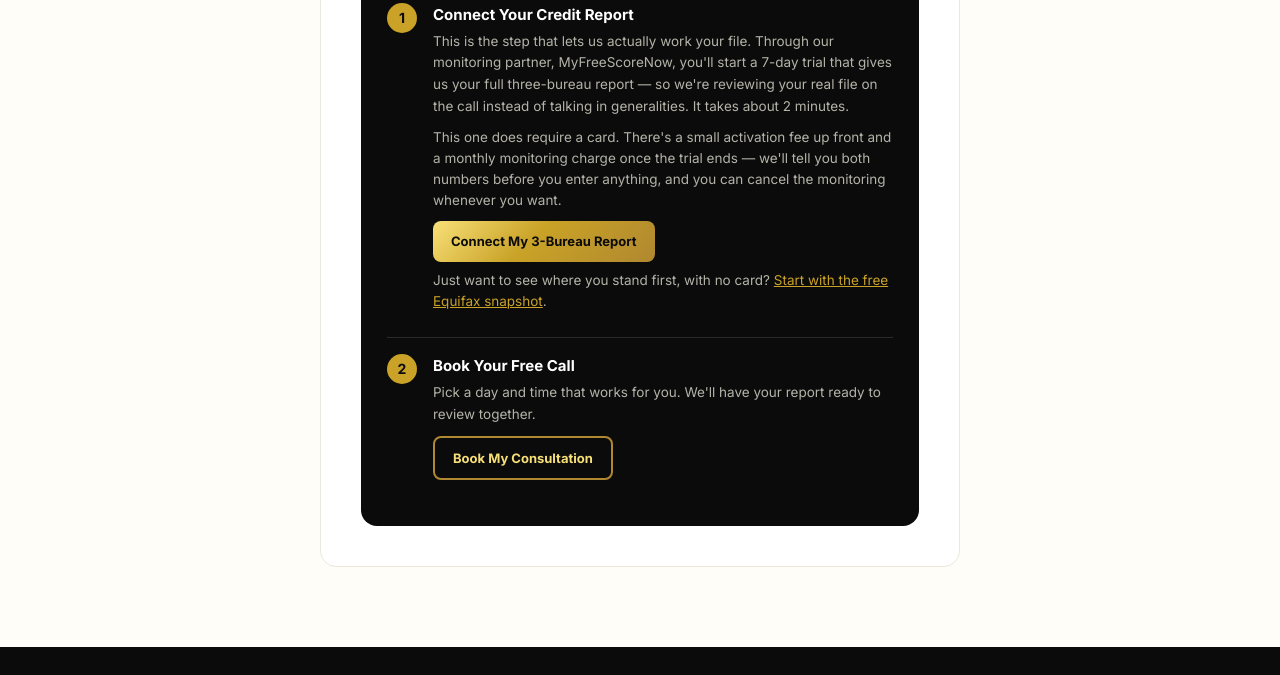
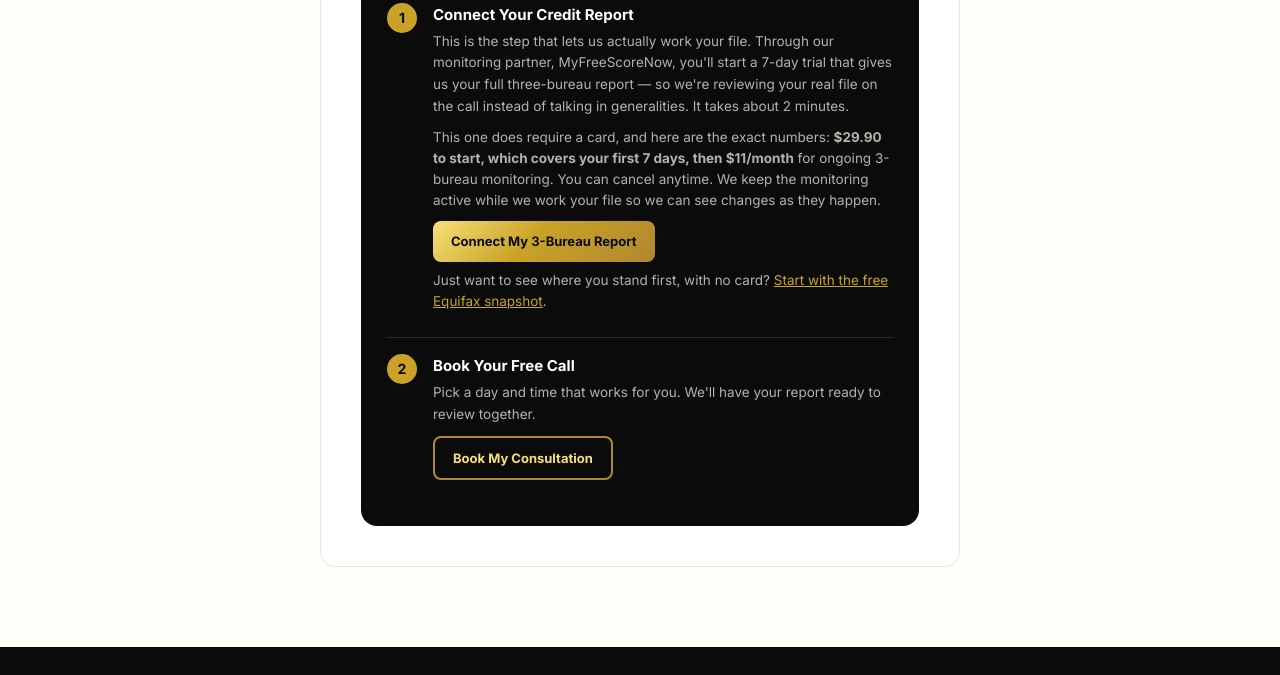
Before and after one commit to puretekglobalcleaning-creator/ptg-multiservices-website, a plain HTML site: page index.html in a window 1280 px wide. Shown: the part 3760-4435 px from the top of the page. Drawn offline with nearby package versions, Linux system fonts and the light colour scheme; a web font is replaced by a local one.

Commit message:
Publish exact MFSN pricing: $29.90 to start (7-day trial), then $11/month

```diff
--- a/index.html
+++ b/index.html
@@ -312,7 +312,7 @@
           <div class="ns-body">
             <h4>Connect Your Credit Report</h4>
             <p>This is the step that lets us actually work your file. Through our monitoring partner, MyFreeScoreNow, you'll start a 7-day trial that gives us your full three-bureau report — so we're reviewing your real file on the call instead of talking in generalities. It takes about 2 minutes.</p>
-            <p class="fee-note">This one does require a card. There's a small activation fee up front and a monthly monitoring charge once the trial ends — we'll tell you both numbers before you enter anything, and you can cancel the monitoring whenever you want.</p>
+            <p class="fee-note">This one does require a card, and here are the exact numbers: <strong>$29.90 to start, which covers your first 7 days, then $11/month</strong> for ongoing 3-bureau monitoring. You can cancel anytime. We keep the monitoring active while we work your file so we can see changes as they happen.</p>
             <a href="https://app.myfreescorenow.com/enroll/B01C3707" target="_blank" rel="noopener" class="btn btn-gold">Connect My 3-Bureau Report</a>
             <p class="fee-note">Just want to see where you stand first, with no card? <a href="https://app.myfreescorenow.com/credit-snapshot/25864" target="_blank" rel="noopener">Start with the free Equifax snapshot</a>.</p>
           </div>
```
